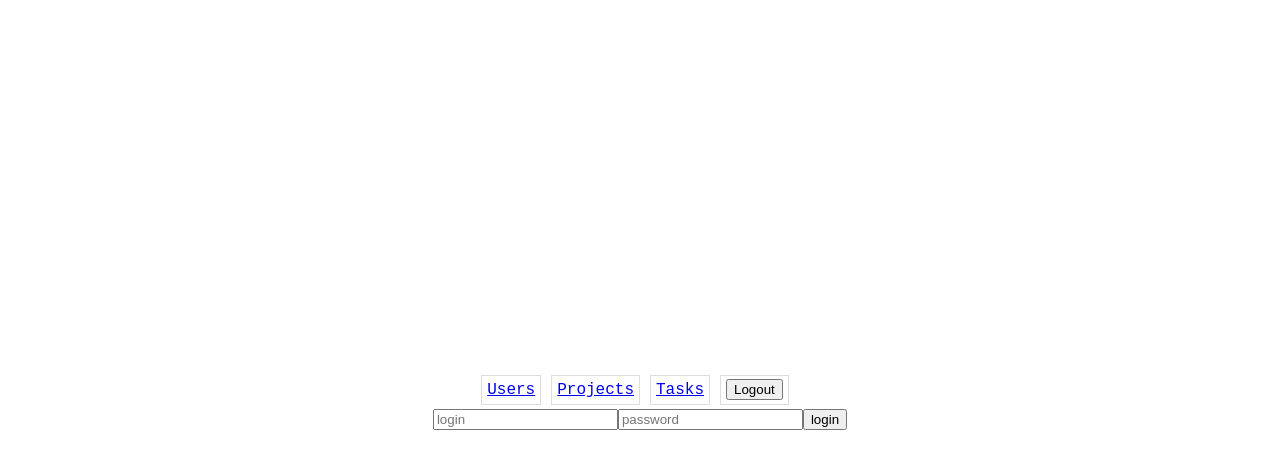
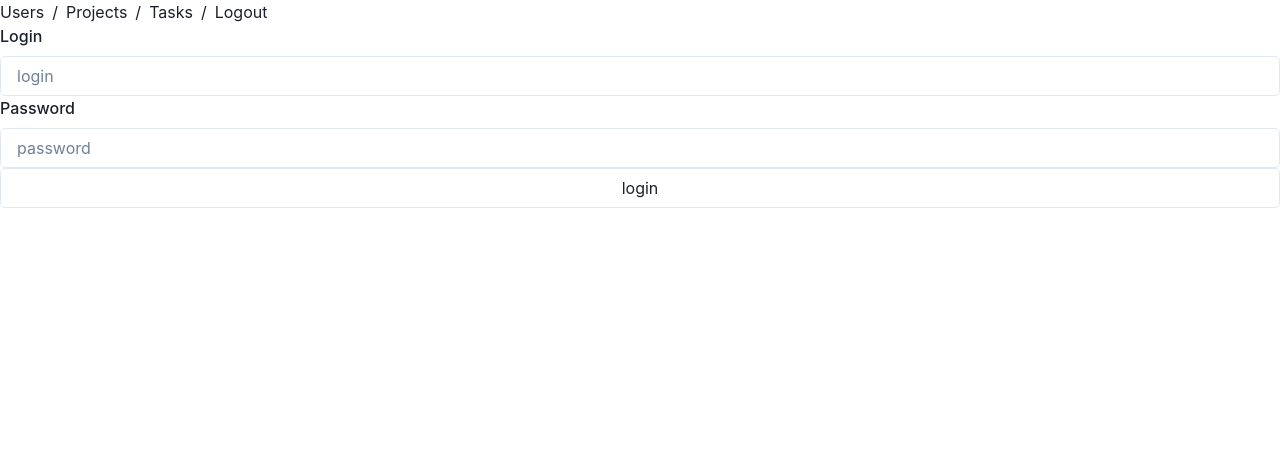
Before and after one commit to ArtemPospeev/todo_list-DRF, a React (Create React App) app in the folder frontend/: page /login in a window 1280 px wide. Shown: the top 468 px of the page. Built offline with nearby package versions, Linux system fonts and the light colour scheme; no server answers.

Commit message:
add(chakra table)

```diff
--- a/frontend/package.json
+++ b/frontend/package.json
@@ -3,10 +3,14 @@
   "version": "0.1.0",
   "private": true,
   "dependencies": {
+    "@chakra-ui/react": "^2.4.9",
+    "@emotion/react": "^11.10.5",
+    "@emotion/styled": "^11.10.5",
     "@testing-library/jest-dom": "^5.16.5",
     "@testing-library/react": "^13.4.0",
     "@testing-library/user-event": "^13.5.0",
     "axios": "^1.2.1",
+    "framer-motion": "^8.5.5",
     "lodash": "^4.17.21",
     "react": "^18.2.0",
     "react-dom": "^18.2.0",
--- a/frontend/src/App.css
+++ b/frontend/src/App.css
@@ -36,59 +36,3 @@
         transform: rotate(360deg);
     }
 }
-
-
-/* Custom tables */
-body {
-    display: flex;
-    flex-direction: column;
-    justify-content: center;
-    align-items: center;
-    position: relative;
-    min-height: 100vh;
-    font-family: Hack, monospace;
-}
-
-div {
-    color: #727272;
-    text-align: center;
-}
-
-
-table {
-    border: 1px solid #eee;
-    table-layout: fixed;
-    margin-bottom: 20px;
-    color: #282c34;
-}
-
-table th {
-    font-weight: bold;
-    padding: 5px;
-    background: #efefef;
-    border: 1px solid #dddddd;
-}
-
-table td {
-    padding: 5px 10px;
-    border: 1px solid #eee;
-    text-align: left;
-}
-
-/* Custom menu */
-ul {
-    list-style-type: none;
-    border-width: 2px;
-}
-
-ul {
-    margin: 5px; /* Обнуляем значение отступов */
-    padding: 4px; /* Значение полей */
-}
-
-ul li {
-    display: inline; /* Отображать как строчный элемент */
-    margin-right: 10px; /* Отступ слева */
-    border: 1px solid #dddddd; /* Рамка вокруг текста */
-    padding: 5px; /* Поля вокруг текста */
-}
--- a/frontend/src/App.js
+++ b/frontend/src/App.js
@@ -10,6 +10,7 @@ import {UserDetail} from "./components/UserDetail";
 import {TaskDetail} from "./components/TaskDetail";
 import {LoginForm} from "./components/Auth";
 import Cookies from "universal-cookie";
+import {Breadcrumb, BreadcrumbItem} from "@chakra-ui/react";
 
 const NotFound404 = ({location}) => {
     return (
@@ -36,6 +37,11 @@ class App extends React.Component {
         this.setState({'token': token}, () => this.load_data())
     }
 
+    set_username(username) {
+        const cookies = new Cookies()
+        cookies.set('username', username)
+    }
+
     is_authenticated() {
         return this.state.token !== ''
     }
@@ -56,6 +62,7 @@ class App extends React.Component {
             {username: username, password: password}
         ).then(response => {
             this.set_token(response.data['token'])
+            this.set_username(username)
         }).catch(error => alert('Wrong login or password'))
     }
 
@@ -96,24 +103,25 @@ class App extends React.Component {
         return (
             <BrowserRouter>
                 <div className="App">
-                    <nav className="menu">
-                        <ul>
-                            <li>
+                    <Breadcrumb>
+                        <BreadcrumbItem>
                             <Link to="/">Users</Link>
-                            </li>
-                            <li>
+                        </BreadcrumbItem>
+                        <BreadcrumbItem>
                             <Link to="/projects">Projects</Link>
-                            </li>
-                            <li>
+                        </BreadcrumbItem>
+                        <BreadcrumbItem>
                             <Link to="/tasks">Tasks</Link>
-                            </li>
-                            <li>
+                        </BreadcrumbItem>
+
+                        <BreadcrumbItem>
                             {this.is_authenticated() ?
                                 <button onClick={() => this.logout()}>Logout</button> :
                                 <Link to='/login'>Login</Link>}
-                            </li>
-                        </ul>
-                    </nav>
+                        </BreadcrumbItem>
+
+                    </Breadcrumb>
+
                     <Switch>
                         {/*user routes*/}
                         <Route exact path="/"
--- a/frontend/src/components/Auth.js
+++ b/frontend/src/components/Auth.js
@@ -1,4 +1,5 @@
 import React from "react";
+import {FormControl, FormLabel, Input} from "@chakra-ui/react";
 
 export class LoginForm extends React.Component {
     constructor(props) {
@@ -21,11 +22,15 @@ export class LoginForm extends React.Component {
     render() {
         return (
             <form onSubmit={(event) => this.handleSubmit(event)}>
-                <input type="text" value={this.state.login} name="login" placeholder="login"
-                       onChange={(event) => this.handleChange(event)}/>
-                <input type="password" value={this.state.password} name="password" placeholder="password"
-                       onChange={(event) => this.handleChange(event)}/>
-                <input type="submit" value="login"/>
+                <FormControl>
+                    <FormLabel>Login</FormLabel>
+                    <Input type="text" value={this.state.login} name="login" placeholder="login"
+                           onChange={(event) => this.handleChange(event)}/>
+                    <FormLabel>Password</FormLabel>
+                    <Input type="password" value={this.state.password} name="password" placeholder="password"
+                           onChange={(event) => this.handleChange(event)}/>
+                    <Input type="submit" value="login"/>
+                </FormControl>
             </form>
         )
     }
--- a/frontend/src/components/ProjectDetail.js
+++ b/frontend/src/components/ProjectDetail.js
@@ -2,19 +2,20 @@ import React from "react";
 import {Link, useParams} from "react-router-dom";
 import {PROJECT_COLUMN_NAMES, UserItem, TaskItem} from './Projects'
 import _ from "lodash";
+import {Table, TableContainer, Tbody, Td, Thead, Tr} from "@chakra-ui/react";
 
 
 const ProjectItem = ({item, tasks, users}) => {
     let projectTasks = tasks.filter(task => task.project === item.id)
     let projectUsers = users.filter(user => item.users.includes(user.id))
-    return (<tr>
-        <td><Link to={`/projects/${item.id}`}>{item.id}</Link></td>
-        <td>{item.name}</td>
-        <td>{projectUsers.map(user => <UserItem user={user}/>)}</td>
-        <td><a href={item.repoLink}>{item.repoLink}</a></td>
-        <td>{item.createdAt}</td>
-        <td>{projectTasks.map(task => <TaskItem task={task}/>)}</td>
-    </tr>)
+    return (<Tr>
+        <Td><Link to={`/projects/${item.id}`}>{item.id}</Link></Td>
+        <Td>{item.name}</Td>
+        <Td>{projectUsers.map(user => <UserItem user={user}/>)}</Td>
+        <Td><a href={item.repoLink}>{item.repoLink}</a></Td>
+        <Td>{item.createdAt}</Td>
+        <Td>{projectTasks.map(task => <TaskItem task={task}/>)}</Td>
+    </Tr>)
 }
 
 export const ProjectDetail = ({items, tasks, users}) => {
@@ -22,16 +23,19 @@ export const ProjectDetail = ({items, tasks, users}) => {
     let project = items.filter(item => item.id === id)
     if (project) {
         return (!_.isEmpty(project) ?
-                <table className='body'>
-                    <thead>
-                    <tr>
-                        {PROJECT_COLUMN_NAMES.map(item => <th>{item}</th>)}
-                    </tr>
-                    </thead>
-                    <tbody>
-                    {project.map((item) => <ProjectItem users={users} item={item} tasks={tasks}/>)}
-                    </tbody>
-                </table>
+                <TableContainer>
+                    <Table variant='striped' colorScheme='blackAlpha' size='sm'>
+                        <Thead>
+                            <Tr>
+                                {PROJECT_COLUMN_NAMES.map(item => <th>{item}</th>)}
+                            </Tr>
+                        </Thead>
+                        <Tbody>
+                            {project.map((item) => <ProjectItem users={users} item={item} tasks={tasks}/>)}
+                        </Tbody>
+                    </Table>
+                </TableContainer>
+
                 :
                 <h4>Ooops, such project not found!</h4>
         )
--- a/frontend/src/components/Projects.js
+++ b/frontend/src/components/Projects.js
@@ -1,5 +1,6 @@
 import React from "react";
 import {Link} from "react-router-dom";
+import {Table, TableContainer, Tbody, Td, Thead, Tr} from "@chakra-ui/react";
 
 
 export const PROJECT_COLUMN_NAMES = ['Id', 'Name', 'Users', 'Repository link', 'Created at', 'Tasks']
@@ -17,29 +18,31 @@ export const TaskItem = ({task}) => {
 }
 
 export const ProjectItem = ({item, tasks, users}) => {
-    let projectTasks = tasks.filter(task => task.project === item.id).slice(0,3)
-    let projectUsers = users.filter(user => item.users.includes(user.id)).slice(0,3)
-    return (<tr>
-        <td><Link to={`/projects/${item.id}`}>{item.id}</Link></td>
-        <td>{item.name}</td>
-        <td>{projectUsers.map(user => <UserItem user={user}/>)}</td>
-        <td><a href={item.repoLink}>{item.repoLink}</a></td>
-        <td>{item.createdAt}</td>
-        <td>{projectTasks.map(task => <TaskItem task={task}/>)}</td>
-    </tr>)
+    let projectTasks = tasks.filter(task => task.project === item.id).slice(0, 3)
+    let projectUsers = users.filter(user => item.users.includes(user.id)).slice(0, 3)
+    return (<Tr>
+        <Td><Link to={`/projects/${item.id}`}>{item.id}</Link></Td>
+        <Td>{item.name}</Td>
+        <Td>{projectUsers.map(user => <UserItem user={user}/>)}</Td>
+        <Td><a href={item.repoLink}>{item.repoLink}</a></Td>
+        <Td>{item.createdAt}</Td>
+        <Td>{projectTasks.map(task => <TaskItem task={task}/>)}</Td>
+    </Tr>)
 }
 
 
 export const ProjectList = ({items, tasks, users}) => {
     return (
-        <table className='body'>
-            <thead>
-            <tr>
-                {PROJECT_COLUMN_NAMES.map(item => <th>{item}</th>)}
-            </tr>
-            </thead>
-            <tbody>
-            {items.map((item) => <ProjectItem users={users} item={item} tasks={tasks}/>)}
-            </tbody>
-        </table>)
+        <TableContainer>
+            <Table variant='striped' colorScheme='blackAlpha' size='sm'>
+                <Thead>
+                    <Tr>
+                        {PROJECT_COLUMN_NAMES.map(item => <th>{item}</th>)}
+                    </Tr>
+                </Thead>
+                <Tbody>
+                    {items.map((item) => <ProjectItem users={users} item={item} tasks={tasks}/>)}
+                </Tbody>
+            </Table>
+        </TableContainer>)
 }
--- a/frontend/src/components/TaskDetail.js
+++ b/frontend/src/components/TaskDetail.js
@@ -2,6 +2,7 @@ import React from "react";
 import {useParams} from "react-router-dom";
 import {TaskItem, TASK_COLUMN_NAMES} from "./Tasks"
 import _ from "lodash";
+import {Table, TableContainer, Tbody, Thead, Tr} from "@chakra-ui/react";
 
 
 export const TaskDetail = ({items, users, projects}) => {
@@ -9,16 +10,18 @@ export const TaskDetail = ({items, users, projects}) => {
     let task = items.filter(item => String(item.id) === id)
 
     return (!_.isEmpty(task) ?
-            <table className='body'>
-                <thead>
-                <tr>
-                    {TASK_COLUMN_NAMES.map(item => <th>{item}</th>)}
-                </tr>
-                </thead>
-                <tbody>
-                {task.map((item) => <TaskItem users={users} projects={projects} item={item}/>)}
-                </tbody>
-            </table> :
+            <TableContainer>
+                <Table variant='striped' colorScheme='blackAlpha' size='sm'>
+                    <Thead>
+                        <Tr>
+                            {TASK_COLUMN_NAMES.map(item => <th>{item}</th>)}
+                        </Tr>
+                    </Thead>
+                    <Tbody>
+                        {task.map((item) => <TaskItem users={users} projects={projects} item={item}/>)}
+                    </Tbody>
+                </Table>
+            </TableContainer> :
 
             <h4>Ooops, such task not found!</h4>
     )
--- a/frontend/src/components/Tasks.js
+++ b/frontend/src/components/Tasks.js
@@ -1,5 +1,6 @@
 import React from "react";
 import {Link} from "react-router-dom";
+import {Table, TableContainer, Tbody, Td, Thead, Tr} from "@chakra-ui/react";
 
 export const TASK_COLUMN_NAMES = ['Id', 'Creator', 'Project', 'Body', 'Created at', 'Is active']
 
@@ -7,28 +8,30 @@ export const TaskItem = ({item, users, projects}) => {
     const creator = users.find(user => user.id === item.creator)
     const project = projects.find(project => project.id === item.project)
     return (
-        <tr>
-            <td><Link to={`/tasks/${item.id}`}>{item.id}</Link></td>
-            <td><Link to={`/users/${creator.id}`}>{creator.username}</Link></td>
-            <td><Link to={`/projects/${project.id}`}>{project.name}</Link></td>
-            <td>{item.body}</td>
-            <td>{item.createdAt}</td>
-            <td>{item.isActive ? 'Yes' : 'No'}</td>
-        </tr>
+        <Tr>
+            <Td><Link to={`/tasks/${item.id}`}>{item.id}</Link></Td>
+            <Td><Link to={`/users/${creator.id}`}>{creator.username}</Link></Td>
+            <Td><Link to={`/projects/${project.id}`}>{project.name}</Link></Td>
+            <Td>{item.body}</Td>
+            <Td>{item.createdAt}</Td>
+            <Td>{item.isActive ? 'Yes' : 'No'}</Td>
+        </Tr>
     )
 }
 
 export const TaskList = ({items, users, projects}) => {
     return (
-        <table className='body'>
-            <thead>
-            <tr>
-                {TASK_COLUMN_NAMES.map(item => <th>{item}</th>)}
-            </tr>
-            </thead>
-            <tbody>
-            {items.map((item) => <TaskItem users={users} projects={projects} item={item}/>)}
-            </tbody>
-        </table>
+        <TableContainer>
+            <Table variant='striped' colorScheme='blackAlpha' size='sm'>
+                <Thead>
+                    <Tr>
+                        {TASK_COLUMN_NAMES.map(item => <th>{item}</th>)}
+                    </Tr>
+                </Thead>
+                <Tbody>
+                    {items.map((item) => <TaskItem users={users} projects={projects} item={item}/>)}
+                </Tbody>
+            </Table>
+        </TableContainer>
     )
 }
--- a/frontend/src/components/UserDetail.js
+++ b/frontend/src/components/UserDetail.js
@@ -2,23 +2,25 @@ import React from "react";
 import {useParams} from "react-router-dom";
 import {UserItem, USER_COLUMN_NAMES} from "./Users";
 import _ from "lodash";
+import {Table, TableContainer, Tbody, Thead, Tr} from "@chakra-ui/react";
 
 
 export const UserDetail = ({users, projects}) => {
     let {id} = useParams();
     let user = users.filter(user => String(user.id) === id);
-    console.log()
     return (!_.isEmpty(user) ?
-            <table className='body'>
-                <thead>
-                <tr>
-                    {USER_COLUMN_NAMES.map(item => <th>{item}</th>)}
-                </tr>
-                </thead>
-                <tbody>
-                {user.map((user) => <UserItem user={user} projects={projects}/>)}
-                </tbody>
-            </table> :
+            <TableContainer>
+                <Table variant='striped' colorScheme='blackAlpha' size='sm'>
+                    <Thead>
+                        <Tr>
+                            {USER_COLUMN_NAMES.map(item => <th>{item}</th>)}
+                        </Tr>
+                    </Thead>
+                    <Tbody>
+                        {user.map((user) => <UserItem user={user} projects={projects}/>)}
+                    </Tbody>
+                </Table>
+            </TableContainer> :
 
             <h4>Ooops, such user not found!</h4>
     )
--- a/frontend/src/components/Users.js
+++ b/frontend/src/components/Users.js
@@ -1,5 +1,6 @@
 import React from "react";
 import {Link} from "react-router-dom";
+import {Table, TableCaption, TableContainer, Tbody, Td, Thead, Tr} from "@chakra-ui/react";
 
 export const USER_COLUMN_NAMES = ['Id', 'Username', 'First name', 'Last name', 'Email', 'Projects']
 
@@ -10,32 +11,33 @@ export const ProjectItem = ({item}) => {
 }
 
 export const UserItem = ({user, projects}) => {
-    console.log(user)
-    console.log(projects[0])
     const userProjects = projects.filter(project => project.users.includes(user.id))
     return (
-        <tr>
-            <td><Link to={`/users/${user.id}`}>{user.id}</Link></td>
-            <td>{user.username}</td>
-            <td>{user.firstName}</td>
-            <td>{user.lastName}</td>
-            <td>{user.email}</td>
-            <td>{userProjects.map(project => <ProjectItem item={project}/>)}</td>
-        </tr>
+        <Tr>
+            <Td><Link to={`/users/${user.id}`}>{user.id}</Link></Td>
+            <Td>{user.username}</Td>
+            <Td>{user.firstName}</Td>
+            <Td>{user.lastName}</Td>
+            <Td>{user.email}</Td>
+            <Td>{userProjects.map(project => <ProjectItem item={project}/>)}</Td>
+        </Tr>
     )
 }
 
 export const UserList = ({users, projects}) => {
     return (
-        <table className='body'>
-            <thead>
-            <tr>
-                {USER_COLUMN_NAMES.map(item => <th>{item}</th>)}
-            </tr>
-            </thead>
-            <tbody>
-            {users.map((user) => <UserItem user={user} projects={projects}/>)}
-            </tbody>
-        </table>
+        <TableContainer >
+            <Table variant='striped' colorScheme='blackAlpha' size='sm'>
+                <TableCaption>Users list</TableCaption>
+                <Thead>
+                <Tr>
+                    {USER_COLUMN_NAMES.map(item => <th>{item}</th>)}
+                </Tr>
+                </Thead>
+                <Tbody>
+                {users.map((user) => <UserItem user={user} projects={projects}/>)}
+                </Tbody>
+            </Table>
+        </TableContainer>
     )
 }
--- a/frontend/src/index.js
+++ b/frontend/src/index.js
@@ -3,9 +3,16 @@ import ReactDOM from 'react-dom/client';
 import './index.css';
 import App from './App';
 import reportWebVitals from './reportWebVitals';
+import {ChakraProvider} from '@chakra-ui/react';
+
 
 const root = ReactDOM.createRoot(document.getElementById('root'));
-root.render(<App/>);
+root.render(
+    <ChakraProvider>
+        <App/>
+    </ChakraProvider>
+);
+
 
 // If you want to start measuring performance in your app, pass a function
 // to log results (for example: reportWebVitals(console.log))
```
Also changed, not shown: 1 other file (tests, documents, lock files or other folders). Lines whose indentation alone changed are shown as unchanged.
